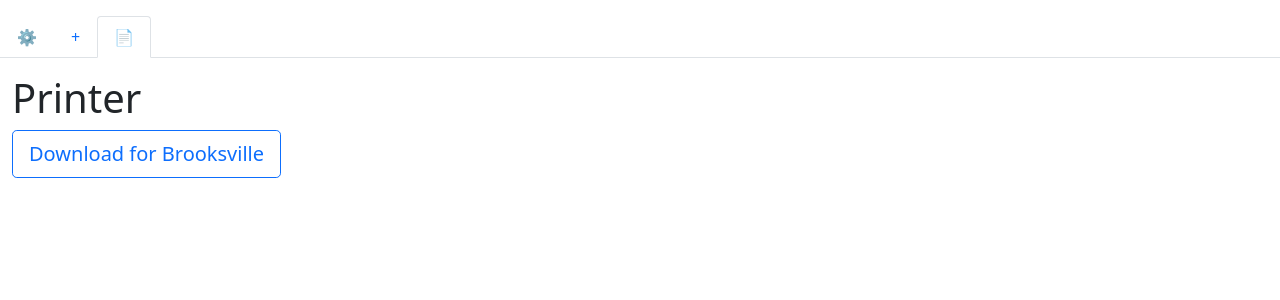
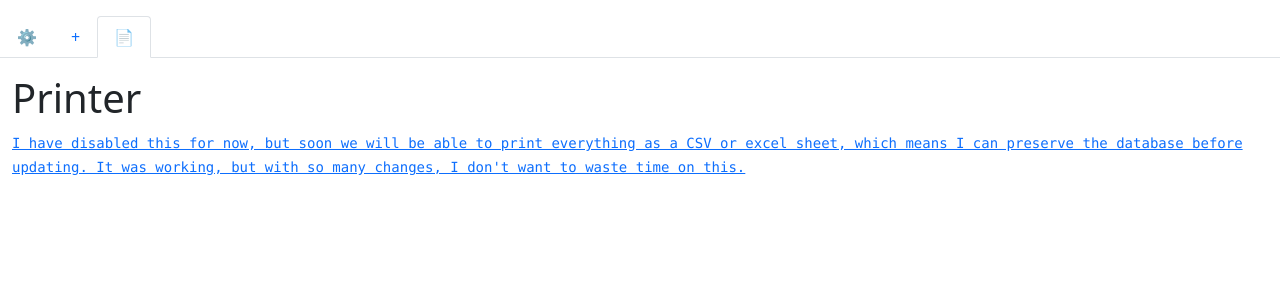
Before and after one commit to corei8/stipendium, a Flask app: page /print in a window 1280 px wide. Shown: the top 300 px of the page. Run offline with Flask 2, Linux system fonts and the light colour scheme.

Commit message:
disable printer

```diff
--- a/stipendium/templates/print_book.html
+++ b/stipendium/templates/print_book.html
@@ -3,6 +3,16 @@
 {% block content %}
 <h1>Printer</h1>
 <a href="{{url_for('download_pdf', target='brooksville', num='target')}}">
+    <!--
     <button class='btn btn-outline-primary btn-lg'>Download for Brooksville</button>
+    -->
+    <code>
+        I have disabled this for now, but soon we will be able to print
+        everything as a CSV or excel sheet, which means I can preserve the
+        database before updating.
+
+        It was working, but with so many changes, I don't want to waste time on
+        this.
+    </code>
 </a>
 {% endblock %}
```
